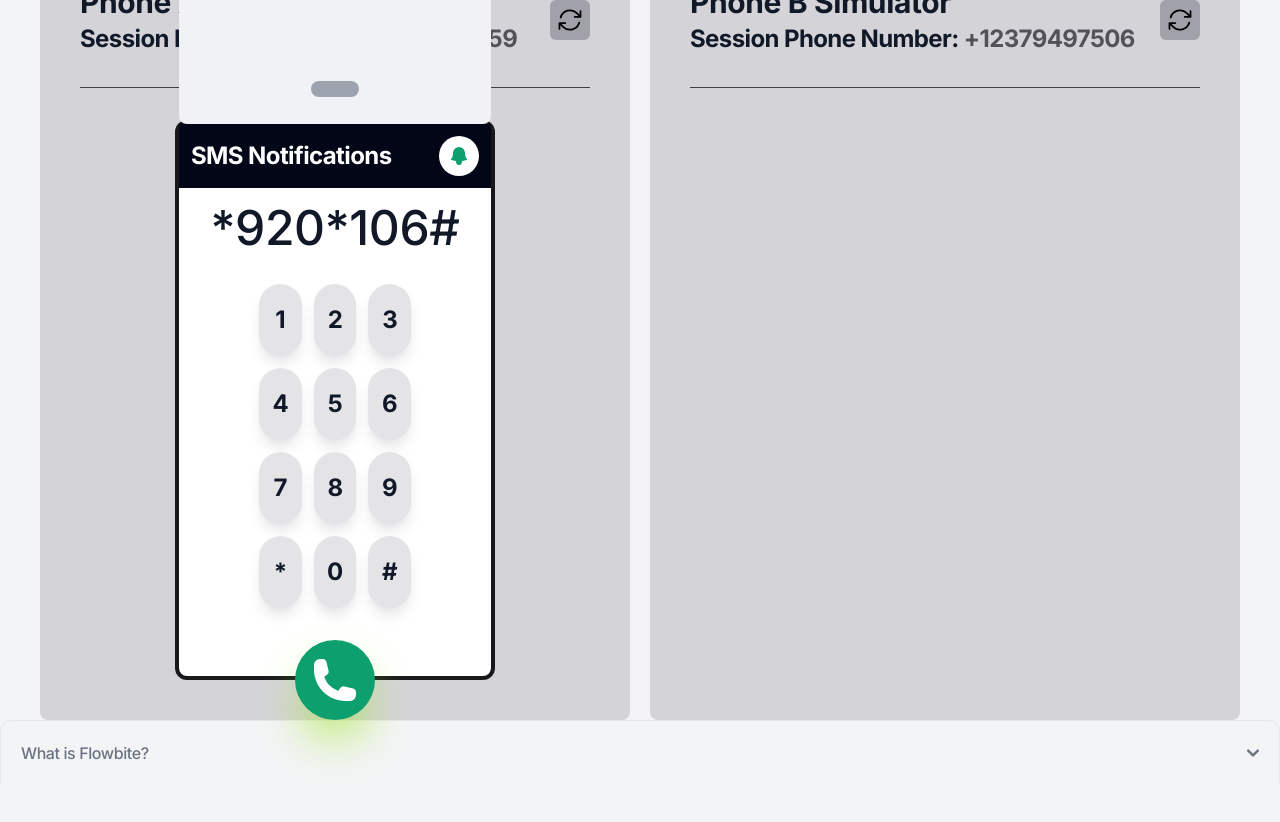
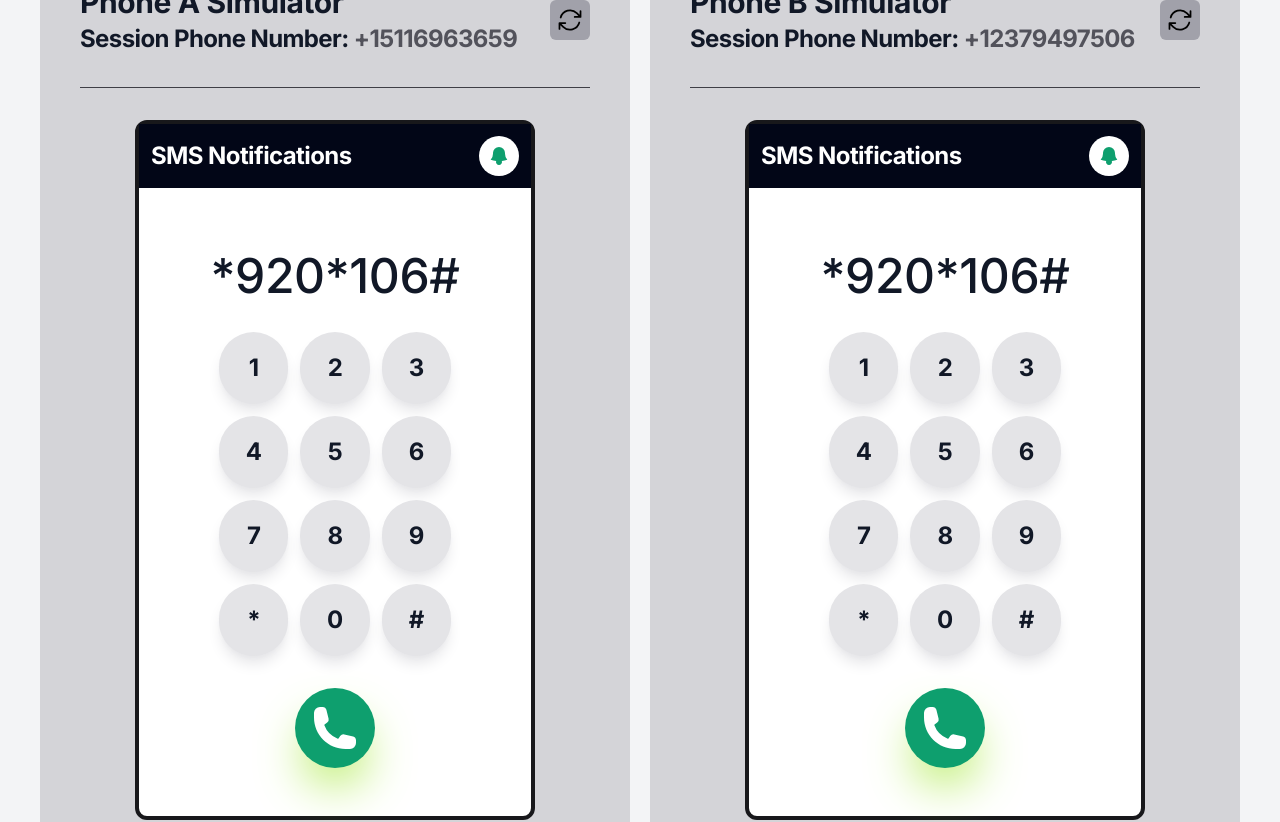
Before and after one commit to afwcole/RippleWebDemo, a Next.js app: page / in a window 1280 px wide. Shown: the part 1360-2182 px from the top of the page. Built offline with nearby package versions, Linux system fonts and the light colour scheme.

Commit message:
api call sim

```diff
--- a/src/components/simulator.tsx
+++ b/src/components/simulator.tsx
@@ -6,8 +6,8 @@ import { getRandomPhoneNumber  } from "@/app/utils"
 
 export default function Simulator() {
 
-    const [phoneANumber, setPhoneANumber] = useState<string>();
-    const [phoneBNumber, setPhoneBNumber] = useState<string>();
+    const [phoneANumber, setPhoneANumber] = useState<string>('233544095844');
+    const [phoneBNumber, setPhoneBNumber] = useState<string>('165100003444');
     const [phoneASMSList, setPhoneASMSList] = useState<Array<string>>([]);
     const [phoneBSMSList, setPhoneBSMSList] = useState<Array<string>>([]);
 
@@ -78,9 +78,10 @@ export default function Simulator() {
                 <div data-popper-arrow></div>
             </div>
 
-            <div className="px-10 grid grid-cols-2 gap-5">
+            {/* px-10 grid grid-cols-2 gap-5 */}
+            <div className="px-10 grid grid-cols-2 gap-5 overflow-auto grid-rows-auto grid-flow-col">
                 {/* Phone 1 Section */}
-                <div className="flex flex-col bg-zinc-300 p-10 rounded-lg">
+                <div className="flex flex-col col-span-1 bg-zinc-300 p-10 rounded-lg w-full min-w-[500px]">
                     <div className="flex flex-row w-full justify-between items-center">
                         <div>
                             <h3 className="h3">Phone A Simulator</h3>
@@ -97,12 +98,12 @@ export default function Simulator() {
                     </div>
                     <hr className="h-px my-8 bg-gray-200 border-0 bg-zinc-700"/>
                     <div className="flex flex-row w-full justify-center items-center">
-                        <SmartPhone/>
+                        <SmartPhone phone={phoneANumber}/>
                     </div>
                 </div>
 
                 {/* Phone 2 Section */}
-                <div className="flex flex-col bg-zinc-300 p-10 rounded-lg">
+                <div className="flex flex-col col-span-1 bg-zinc-300 p-10 w-full rounded-lg min-w-[500px]">
                     <div className="flex flex-row w-full justify-between items-center">
                         <div>
                             <h3 className="h3">Phone B Simulator</h3>
@@ -119,49 +120,10 @@ export default function Simulator() {
                     </div>
                     <hr className="h-px my-8 bg-gray-200 border-0 bg-zinc-700"/>
                     <div className="flex flex-row w-full justify-center items-center">
-                        {/* <SmartPhone/> */}
+                        <SmartPhone phone={phoneBNumber}/>
                     </div>
                 </div>
             </div>
-
-            {/* <button id="dropdownDefaultButton" data-dropdown-toggle="dropdown" className="text-white bg-blue-700 hover:bg-blue-800 focus:ring-4 focus:outline-none focus:ring-blue-300 font-medium rounded-lg text-sm px-5 py-2.5 text-center inline-flex items-center dark:bg-blue-600 dark:hover:bg-blue-700 dark:focus:ring-blue-800" type="button">Dropdown button <svg className="w-2.5 h-2.5 ml-2.5" aria-hidden="true" xmlns="http://www.w3.org/2000/svg" fill="none" viewBox="0 0 10 6">
-                <path stroke="currentColor" strokeLinecap="round" strokeLinejoin="round" strokeWidth="2" d="m1 1 4 4 4-4"/>
-            </svg>
-            </button>
-            <div id="dropdown" className="z-10 hidden bg-white divide-y divide-gray-100 rounded-lg shadow w-44 dark:bg-gray-700">
-                <ul className="py-2 text-sm text-gray-700 dark:text-gray-200" aria-labelledby="dropdownDefaultButton">
-                    <li>
-                        <a href="#" className="block px-4 py-2 hover:bg-gray-100 dark:hover:bg-gray-600 dark:hover:text-white">Dashboard</a>
-                    </li>
-                    <li>
-                        <a href="#" className="block px-4 py-2 hover:bg-gray-100 dark:hover:bg-gray-600 dark:hover:text-white">Settings</a>
-                    </li>
-                    <li>
-                        <a href="#" className="block px-4 py-2 hover:bg-gray-100 dark:hover:bg-gray-600 dark:hover:text-white">Earnings</a>
-                    </li>
-                    <li>
-                        <a href="#" className="block px-4 py-2 hover:bg-gray-100 dark:hover:bg-gray-600 dark:hover:text-white">Sign out</a>
-                    </li>
-                </ul>
-            </div> */}
-
-<div id="accordion-collapse" data-accordion="collapse">
-  <h2 id="accordion-collapse-heading-1">
-    <button type="button" className="flex items-center justify-between w-full p-5 font-medium text-left text-gray-500 border border-b-0 border-gray-200 rounded-t-xl focus:ring-4 focus:ring-gray-200 dark:focus:ring-gray-800 dark:border-gray-700 dark:text-gray-400 hover:bg-gray-100 dark:hover:bg-gray-800" data-accordion-target="#accordion-collapse-body-1" aria-expanded="false" aria-controls="accordion-collapse-body-1">
-      <span>What is Flowbite?</span>
-      <svg data-accordion-icon className="w-3 h-3 rotate-180 shrink-0" aria-hidden="true" xmlns="http://www.w3.org/2000/svg" fill="none" viewBox="0 0 10 6">
-        <path stroke="currentColor" strokeLinecap="round" strokeLinejoin="round" strokeWidth="2" d="M9 5 5 1 1 5"/>
-      </svg>
-    </button>
-  </h2>
-  <div id="accordion-collapse-body-1" className="hidden text-gray-600 overflow-hidden transition-all duration-300 ease-in-out" aria-labelledby="accordion-collapse-heading-1">
-    <div className="p-5 border border-b-0 border-gray-200 dark:border-gray-700 dark:bg-gray-900">
-      <p className="mb-2 text-gray-500 dark:text-gray-400">Flowbite is an open-source library of interactive components built on top of Tailwind CSS including buttons, dropdowns, modals, navbars, and more.</p>
-      <p className="text-gray-500 dark:text-gray-400">Check out this guide to learn how to <a href="/docs/getting-started/introduction/" className="text-blue-600 dark:text-blue-500 hover:underline">get started</a> and start developing websites even faster with components on top of Tailwind CSS.</p>
-    </div>
-  </div>
-</div>
-
         </section>
     )
 }
--- a/src/components/smart-phone.tsx
+++ b/src/components/smart-phone.tsx
@@ -1,37 +1,92 @@
 'use client'
 
-import { useState, useRef, useEffect } from 'react'
+import { useState, useRef, useEffect, ChangeEvent } from 'react'
 import { Drawer } from 'flowbite';
 
-export default function SmartPhone(props: any){
+type SmartPhoneProps = {
+  phone: string
+}
+
+export default function SmartPhone({ phone }: SmartPhoneProps){
 
     const [processing, setProcessing] = useState<boolean>(false);
     const [IOScreen, setIOScreen] = useState<boolean>(false);
     const [home, setHome] = useState<boolean>(true);
+    const [canReply, setCanReply] = useState<boolean>(true);
+    const [isReplying, setIsReplying] = useState<boolean>(false);
+    const [messages, setMessages] = useState<Array<string>>(['Lorem ipsum dolor sit amet, consectetur adipiscing elit. ', 'Fusce rutrum accumsan gravida. Proin condimentum luctus imperdiet. Praesent ut urna leo. Mauris non lorem mollis, maximus enim in, consequat dolor. ']);
+    const [SMSIsOpen, setSMSIsOpen] = useState(false);
+    const [inputValue, setInputValue] = useState<string>('');
 
-    const [canReply, setCanReply] = useState<boolean>(true);
-    const [isReplying, setIsReplying] = useState<boolean>(true);
-
-    const [messages, setMessages] = useState<Array<string>>([]);
-
-    const [SMSIsOpen, setSMSIsOpen] = useState(false);
+    const handleInputChange = (event: ChangeEvent<HTMLInputElement>) => {
+        console.log(event.target.value)
+        setInputValue(event.target.value);
+    };
 
     const toggleSMSIsOpen = () => {
         setSMSIsOpen((prev) => !prev);
     };
 
+    const switchScreen = (home:boolean, loading:boolean, io:boolean) => {
+        if (home) {
+            // clear all states
+        }
+        setInputValue('')
+        setIsReplying(false)
+        setProcessing(loading)
+        setIOScreen(io)
+        setHome(home)
+    }
+
+    const dialExtenstion = () => {
+        let success
+        switchScreen(false, true, false)
+        setInputValue('')
+        // Simulate an API request with a timer (e.g., 2 seconds)
+        setTimeout(() => {
+            success = true
+            switchScreen(false, false, true)
+            if (success){
+                setCanReply(true)
+            } else {
+                setCanReply(false)
+            }
+            switchScreen(false, false, true)
+        }, 2000);
+    }
+
+    const sendMessage = () => {
+        let success
+        switchScreen(false, true, false)
+        setIsReplying(false)
+        setInputValue('')
+        // Simulate an API request with a timer (e.g., 2 seconds)
+        setTimeout(() => {
+            success = true
+            switchScreen(false, false, true)
+            if (success) {
+                setCanReply(true)
+            } else {
+                setCanReply(false)
+            }
+        }, 2000);
+    }
+
+    useEffect(()=>{
+    }, [messages, phone])
+
     const numPadItems = [1,2,3,4,5,6,7,8,9,'*',0,'#']
     const textWithNewline = 'This is a line of text.\nThis is a new line of text.';
 
-
     return (
-        <div className="flex relative flex-col border-4 border-zinc-900 rounded-xl h-[70vh] w-[40vh] bg-white">
+        <div className="flex relative flex-col border-4 border-zinc-900 rounded-xl h-[70vh] w-[40vh] min-h-[700px] min-w-[400px] bg-white">
             {/* SMS Indicator */}
             <div className="flex flex-row w-full justify-between p-3 items-center bg-slate-950">
                 <h4 className="h4 text-white">SMS Notifications</h4>
-                <button data-drawer-target="drawer-top-sms" data-drawer-show="drawer-top-sms" data-drawer-placement="top" aria-controls="drawer-top-sms">
+                <button aria-controls="drawer-top-sms" onClick={toggleSMSIsOpen}>
                     <span className="relative flex h-10 w-10">
-                        <span className="animate-ping absolute inline-flex h-full w-full rounded-full bg-green-300 opacity-75"></span>
+                        {/* "animate-ping " */}
+                        <span className={`${messages.length ? 'animate-ping': ''} absolute inline-flex h-full w-full rounded-full bg-green-300 opacity-100`}></span>
                         <span className="relative inline-flex rounded-full h-10 w-10 bg-white justify-center items-center hover:bg-zinc-300 active:bg-green-300">
                             <svg xmlns="http://www.w3.org/2000/svg" className="w-6 h-6 rounded-full fill-green-500" viewBox="0 0 24 24">
                                 <path strokeLinecap="round" strokeLinejoin="round" d="M14.857 17.082a23.848 23.848 0 005.454-1.31A8.967 8.967 0 0118 9.75v-.7V9A6 6 0 006 9v.75a8.967 8.967 0 01-2.312 6.022c1.733.64 3.56 1.085 5.455 1.31m5.714 0a24.255 24.255 0 01-5.714 0m5.714 0a3 3 0 11-5.714 0" />
@@ -42,17 +97,13 @@ export default function SmartPhone(props: any){
             </div>
 
             {/* SMS Drawer Component */}
-            {/* invisible - visible*/}
-            {/* "" */}
-            {/* ${SMSIsVisible ? 'visible':'invisible'} */}
-            <div id="drawer-top-sms" className='visible absolute top-0 left-0 right-0 z-40 w-full h-full p-4 transition-transform -translate-y-full bg-[#f1f2f6] rounded-lg' tabIndex={-1} aria-labelledby="drawer-top-label">
+            <div id="drawer-top-sms" className={`${SMSIsOpen ? 'h-full p-4 visible':'h-0 invisible'} absolute top-0 left-0 right-0 w-full transition-all duration-200 ease-in-out bg-[#f1f2f6] rounded-lg`} tabIndex={-1} aria-labelledby="drawer-top-label">
                 <h5 id="drawer-top-label" className="inline-flex items-center mb-4 text-base font-semibold text-zinc-800 dark:text-zinc-900">
                     <svg className="w-4 h-4 mr-2.5" aria-hidden="true" xmlns="http://www.w3.org/2000/svg" fill="currentColor" viewBox="0 0 20 20">
                         <path d="M10 .5a9.5 9.5 0 1 0 9.5 9.5A9.51 9.51 0 0 0 10 .5ZM9.5 4a1.5 1.5 0 1 1 0 3 1.5 1.5 0 0 1 0-3ZM12 15H8a1 1 0 0 1 0-2h1v-3H8a1 1 0 0 1 0-2h2a1 1 0 0 1 1 1v4h1a1 1 0 0 1 0 2Z"/>
                     </svg>
                     SMS Notifications
                 </h5>
-
 
                 {messages.length ?
                     <div className='h-5/6 overflow-y-auto mb-5'>
@@ -74,7 +125,7 @@ export default function SmartPhone(props: any){
                 }
 
                 <div className='bottom-0 flex items-center justify-center'>
-                    <button className="bg-gray-400 hover:bg-zinc-900 rounded-lg w-12 h-4" data-drawer-hide="drawer-top-sms"  aria-controls="drawer-top-sms" type="button">
+                    <button className="bg-gray-400 hover:bg-zinc-900 rounded-lg w-12 h-4" onClick={toggleSMSIsOpen}>
                     </button>
                 </div>
             </div>
@@ -110,7 +161,7 @@ export default function SmartPhone(props: any){
                     </div>
 
                     {/* Phone Button View */}
-                    <button className="flex justify-center items-center p-4 bg-green-500 rounded-full shadow-2xl shadow-lime-400 mt-8">
+                    <button className="flex justify-center items-center p-4 bg-green-500 rounded-full shadow-2xl shadow-lime-400 mt-8" onClick={dialExtenstion}>
                         <svg xmlns="http://www.w3.org/2000/svg" className="w-12 h-12 stroke-2 fill-white" viewBox="0 0 24 24">
                             <path fillRule="evenodd" d="M1.5 4.5a3 3 0 013-3h1.372c.86 0 1.61.586 1.819 1.42l1.105 4.423a1.875 1.875 0 01-.694 1.955l-1.293.97c-.135.101-.164.249-.126.352a11.285 11.285 0 006.697 6.697c.103.038.25.009.352-.126l.97-1.293a1.875 1.875 0 011.955-.694l4.423 1.105c.834.209 1.42.959 1.42 1.82V19.5a3 3 0 01-3 3h-2.25C8.552 22.5 1.5 15.448 1.5 6.75V4.5z" clipRule="evenodd" />
                         </svg>
@@ -125,22 +176,28 @@ export default function SmartPhone(props: any){
                         <pre className="text-zinc-950 font-bold text-center">{textWithNewline}</pre>
                     </div>
                     {isReplying ?
-                        <div className="w-full h-2/6 flex flex-col bg-zinc-400 justify-center items-center p-5 rounded-lg">
-                            <input className="rounded-lg w-full py-3 px-4 h4 border border-green-200" id="ussd-input" placeholder="Enter Choice"/>
-                            <button className="flex justify-center items-center p-4 bg-green-500 rounded-full shadow-2xl shadow-lime-400 mt-8">
-                                <svg xmlns="http://www.w3.org/2000/svg" className="w-12 h-12 stroke-2 fill-white" viewBox="0 0 24 24">
-                                    <path fillRule="evenodd" d="M12.97 3.97a.75.75 0 011.06 0l7.5 7.5a.75.75 0 010 1.06l-7.5 7.5a.75.75 0 11-1.06-1.06l6.22-6.22H3a.75.75 0 010-1.5h16.19l-6.22-6.22a.75.75 0 010-1.06z" clipRule="evenodd" />
-                                </svg>
-                            </button>
+                        <div className="w-full h-2/6 flex flex-col bg-zinc-900 justify-center items-center p-5 rounded-t-lg transition-all duration-200 ease-in-out ">
+                            <input className="rounded-md w-full p-2 border text-md font-semibold" value={inputValue} type="text" onChange={handleInputChange} placeholder="Enter Choice"/>
+                            <div className='flex flex-row p-5'>
+                                <button className="flex justify-center items-center bg-red-500 rounded-full shadow-lg shadow-red-900 mr-5" onClick={()=>switchScreen(true, false, false)}>
+                                    <svg xmlns="http://www.w3.org/2000/svg" className="w-8 h-8 fill-white m-2" viewBox="0 0 24 24" fill="currentColor">
+                                        <path fillRule="evenodd" d="M5.47 5.47a.75.75 0 011.06 0L12 10.94l5.47-5.47a.75.75 0 111.06 1.06L13.06 12l5.47 5.47a.75.75 0 11-1.06 1.06L12 13.06l-5.47 5.47a.75.75 0 01-1.06-1.06L10.94 12 5.47 6.53a.75.75 0 010-1.06z" clipRule="evenodd" />
+                                    </svg>
+                                </button>
+                                <button className="flex justify-center items-center bg-green-500 rounded-full shadow-lg shadow-green-900 " onClick={()=>sendMessage()}>
+                                    <svg xmlns="http://www.w3.org/2000/svg" className="w-8 h-8 stroke-2 fill-white m-2" viewBox="0 0 24 24">
+                                        <path fillRule="evenodd" d="M12.97 3.97a.75.75 0 011.06 0l7.5 7.5a.75.75 0 010 1.06l-7.5 7.5a.75.75 0 11-1.06-1.06l6.22-6.22H3a.75.75 0 010-1.5h16.19l-6.22-6.22a.75.75 0 010-1.06z" clipRule="evenodd" />
+                                    </svg>
+                                </button>
+                            </div>
                         </div>
-
                     :
                         <div className={`w-full h-1/6 items-center p-2 ${canReply ? 'grid grid-cols-2 gap-2':'grid grid-cols-1'}  `}>
-                            <button className="flex justify-center items-center h-full bg-zinc-200 rounded-md">
+                            <button className="flex justify-center items-center h-full bg-zinc-200 rounded-md" onClick={()=>{switchScreen(true, false, false)}}>
                             <p className="text-2xl font-semibold text-slate-900">Dismiss</p>
                             </button>
                             {canReply &&
-                                <button className="flex justify-center items-center h-full bg-zinc-900 rounded-md">
+                                <button className="flex justify-center items-center h-full bg-zinc-900 rounded-md" onClick={()=>setIsReplying(true)}>
                                     <p className="text-2xl font-semibold text-slate-200">Reply</p>
                                 </button>
                             }
```
Also changed, not shown: src/components/features-blocks.tsx (+11 -11 lines).
